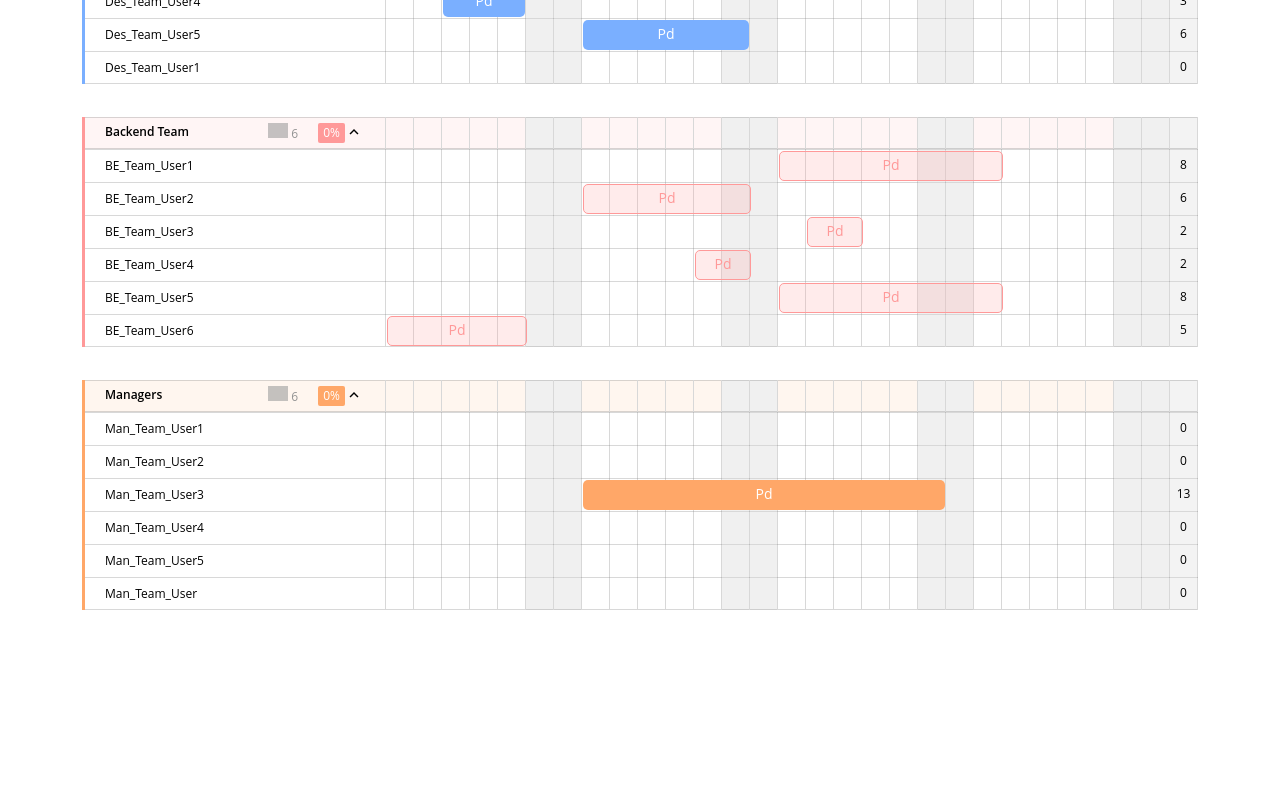
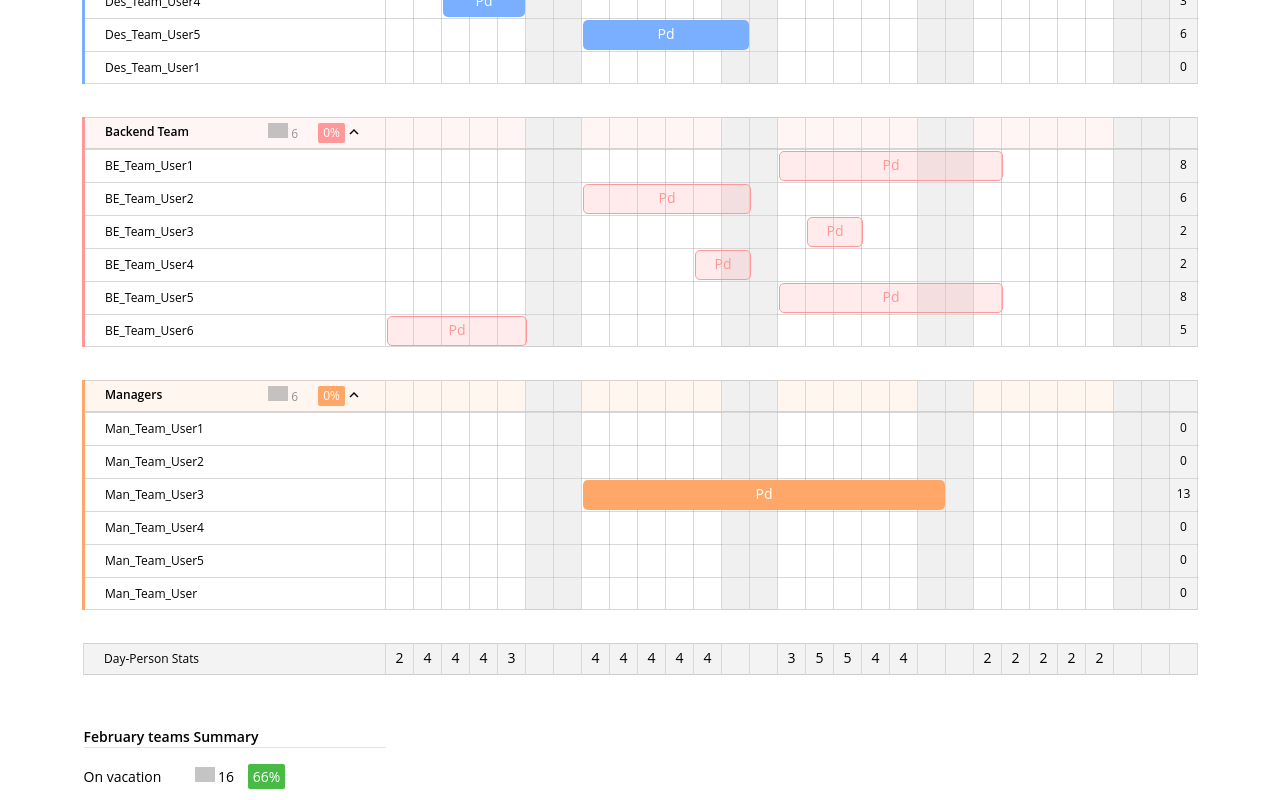
Before and after one commit to e-amelina/vacations-react, a React (Create React App) app: page / in a window 1280 px wide. Shown: the part 517-1317 px from the top of the page. Before the commit the page ends 1160 px from the top, so only its background shows below. Built offline with nearby package versions, Linux system fonts and the light colour scheme; grey boxes are pictures that could not be loaded.

Commit message:
Added calendar table footer

```diff
--- a/src/components/Table.js
+++ b/src/components/Table.js
@@ -1,6 +1,7 @@
 import React, { Component } from 'react';
 import TableBody from './TableBody';
 import TableHead from './TableHead';
+import TableFooter from './TableFooter';
 
 
 export default class Table extends Component {
@@ -8,19 +9,43 @@ export default class Table extends Component {
         super(props)
         this.state = {
             dataTable : this.props.dataTable,
-            size: 33
+            size: 33,
+            vacationPeople: 0,
         }
+
+        this.addVacationsByDay = this.addVacationsByDay.bind(this);
+        this.initVacationsByDay = this.initVacationsByDay.bind(this);
+        this.addVacationsPeople = this.addVacationsPeople.bind(this);
+
+        this.peopleCountVacationsByDay = new Array(this.state.size);
+
+    }
+
+    addVacationsByDay(index) {
+        this.peopleCountVacationsByDay[index] ? this.peopleCountVacationsByDay[index] += 1 : this.peopleCountVacationsByDay[index] = 1;
+    }
+
+    initVacationsByDay() {
+        this.peopleCountVacationsByDay.fill(0);
+    }
+
+    addVacationsPeople(data) {
+        this.setState({vacationPeople: data})
     }
 
     render() {
+
         return (
             <table>
                 <thead>
                     <TableHead size = {this.state.size} currentDate = {this.props.currentDate}/>
                 </thead>
                 <tbody>
-                    <TableBody size = {this.state.size} currentDate = {this.props.currentDate}/>
+                    <TableBody dataTable = {this.props.dataTable} size = {this.state.size} addVacationsPeople = {this.addVacationsPeople} initVacationsByDay = {this.initVacationsByDay} addVacationsByDay = {this.addVacationsByDay} currentDate = {this.props.currentDate}/>
                </tbody>
+               <tfoot>
+                   <TableFooter dataTable = {this.props.dataTable} size = {this.state.size} peopleCountVacationsByDay = {this.peopleCountVacationsByDay} currentDate = {this.props.currentDate} vacationPeople = {this.state.vacationPeople}/>
+               </tfoot>
             </table>
          )
     }
--- a/src/components/TableBody.js
+++ b/src/components/TableBody.js
@@ -1,5 +1,4 @@
 import { Component } from 'react';
-import { data } from '../api/api';
 import { Utils } from '../utils/utils';
 
 
@@ -7,11 +6,12 @@ export default class TableBody extends Component {
     constructor(props) {
         super(props);
         this.state = {
-            dataTeams : data,
+            dataTeams : this.props.dataTable,
         }
 
         this.daysOff = new Array(this.state.dataTeams.teams.length);
-
+        this.peopleCountVacationsByDay = new Array(this.props.size);
+        this.vacationPeople =  0;
     }
 
     getPaidDays(vacations) {
@@ -87,10 +87,12 @@ export default class TableBody extends Component {
         paidDays.forEach((day) => {
             if (day.month === this.month) {
                 if (cellNumber + 1 === day.startDay) {
-
+                    this.vacationPeople += 1;
                     const vacation = day.endDay + 1 - day.startDay;
-
                     this.daysOff[teamNumber][rowNumber] = vacation;
+                    for(let vac = day.startDay; vac <= day.endDay; vac++) {
+                        this.props.addVacationsByDay(vac);
+                    }
 
                     element = <div className = {day.type === "Paid" ? "paid-day" : "unpaid-day"} style = {{
                             width: `${vacation * 27 + vacation - 2}px`,
@@ -151,11 +153,24 @@ export default class TableBody extends Component {
         }
     }
 
+    componentDidMount() {
+        this.props.addVacationsPeople(this.vacationPeople);
+    }
+
+    componentDidUpdate(prevProps) {
+        if(prevProps.currentDate !== this.props.currentDate) {
+            this.props.addVacationsPeople(this.vacationPeople);
+        }
+    }
+
     render() {
         this.month = Number.parseInt(this.props.currentDate.toLocaleDateString("en-US", { month: "numeric" }), 10);
         this.year = Number.parseInt(this.props.currentDate.toLocaleDateString("en-US", { year: "numeric" }), 10);
         this.countDays = Utils.getDaysInMonth(this.month, this.year);
         const rows = [];
+        this.props.initVacationsByDay();
+        this.vacationPeople = 0;
+
 
         for(let teamNumber = 0; teamNumber < this.state.dataTeams.teams.length; teamNumber++ ) {
             for(let rowNumber = 0; rowNumber < this.state.dataTeams.teams[teamNumber].members.length + 1; rowNumber++ ) {
--- /dev/null
+++ b/src/components/TableFooter.js
@@ -0,0 +1,58 @@
+import { Component } from "react";
+import  { Utils } from "../utils/utils";
+
+
+export default class TableFooter extends Component {
+    constructor(props) {
+        super(props);
+        this.state = {
+            dataTable: this.props.dataTable,
+        }
+    }
+
+    countUsers() {
+        let countUsers = 0;
+        this.props.dataTable.teams.forEach(team => {
+            countUsers += team.members.length;
+        });
+
+        return countUsers;
+    }
+
+    render() {
+        this.month = Number.parseInt(this.props.currentDate.toLocaleDateString("en-US", { month: "numeric" }), 10);
+        this.year = Number.parseInt(this.props.currentDate.toLocaleDateString("en-US", { year: "numeric" }), 10);
+        this.countDays = Utils.getDaysInMonth(this.month, this.year);
+
+        return(
+            <>
+                <tr className = "last-row">
+                    <td className = "cell team vacation"> <div className = "border-top border-bottom"></div>Day-Person Stats</td>
+                    {this.props.peopleCountVacationsByDay.map((day, index, arr) => {
+                        let className = "cell vacation ";
+                        const date = new Date(this.year, this.month - 1, index + 1);
+                        const weekdayName = date.toLocaleDateString("en-US", { weekday: "short" });
+
+                        if (Utils.hiddenDays(index + 1, this.countDays, this.props.size)) {
+                            className += "hidden ";
+
+                        } else {
+                            if (Utils.isWeekend(weekdayName)) {
+                                className += "weekend ";
+                            }
+                        }
+                        return(<td className = {className} key = {`vacations-cell${index}`}>
+                                <div className = "border-top border-bottom"></div>
+                                    {!(Utils.isWeekend(weekdayName)) && arr[index + 1]}
+                                </td>);
+                    })}
+                </tr>
+
+                <div>
+                    <h4 className="summary">{this.props.currentDate.toLocaleDateString("en-US", {month: "long" } )} teams Summary</h4>
+                    <p>On vacation <span className = "vacations-people">{this.props.vacationPeople}</span> <span className = "vacations-people-percentage">{Math.floor(100 * this.props.vacationPeople / this.countUsers())}%</span></p>
+                </div>
+            </>
+        )
+    }
+}
--- /dev/null
+++ b/src/styles/_tableFooter.scss
@@ -0,0 +1,38 @@
+.vacation {
+    background-color: #F3F3F3;
+    text-align: center;
+
+    &.team {
+      text-align: left;
+    }
+  }
+
+  .summary {
+    border-bottom: 1px solid #E2E2E2;
+    font-weight: 600;
+    font-size: 14px;
+    line-height: 21px;
+  }
+
+  .vacations-people {
+    margin-left: 30px;
+    margin-right: 10px;
+    &::before {
+      content: "";
+      width: 20px;
+      display: inline-block;
+      background-image: url(../images/groups.svg);
+      height: 15px;
+      background-size: 20px 20px;
+      opacity: 0.6;
+      background-repeat: no-repeat;
+      padding-left: 3px;
+    }
+  }
+
+  .vacations-people-percentage {
+    background-color: #48ba46;
+    color: #fff;
+    padding: 3px 5px;
+    border-radius: 2px;
+  }
--- a/src/styles/index.scss
+++ b/src/styles/index.scss
@@ -6,3 +6,4 @@
 @import './button';
 @import './modal';
 @import './tableBody';
+@import './tableFooter';
```
Also changed, not shown: src/styles/_tableBody.scss (line endings or trailing spaces).
